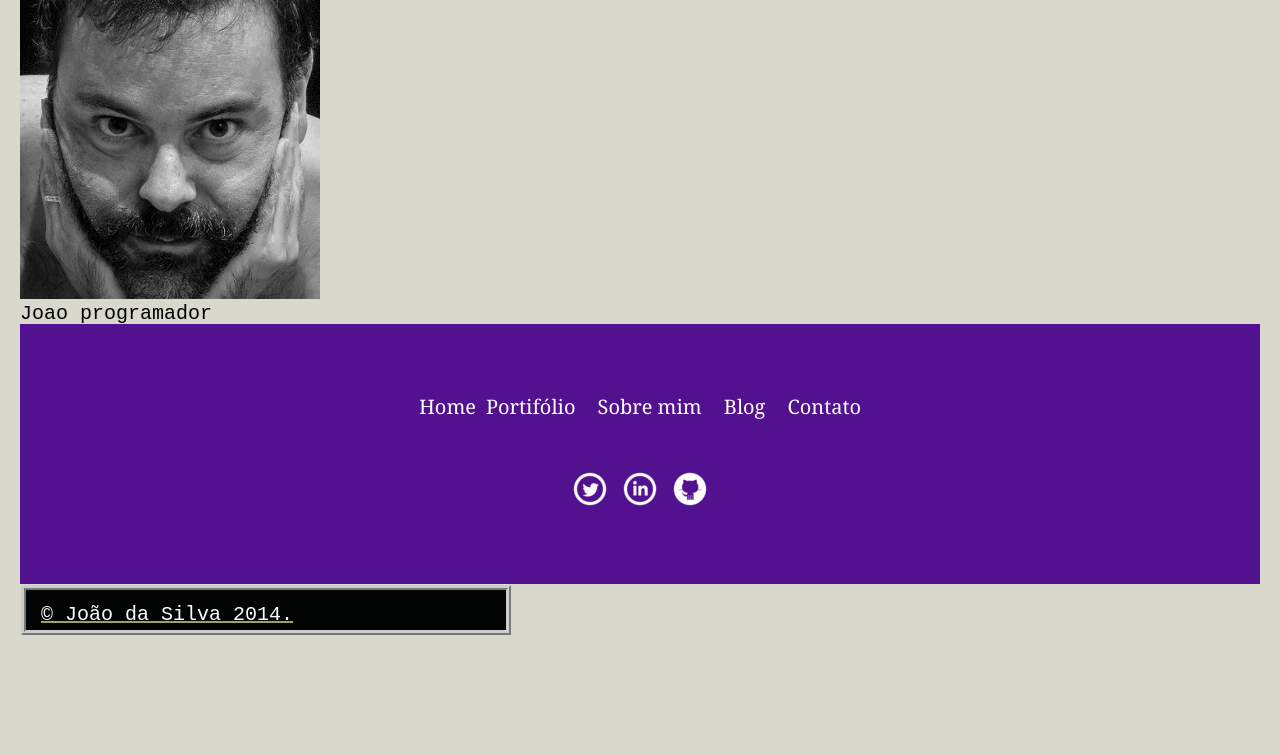
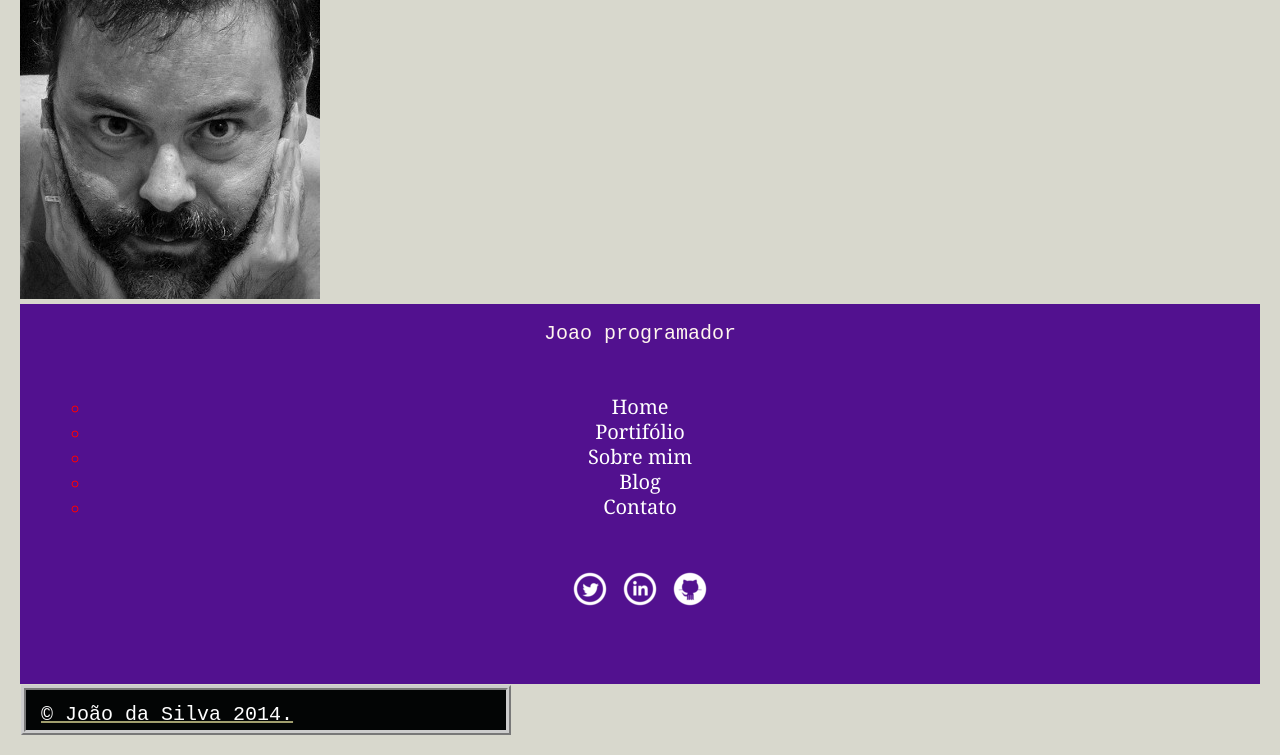
Before and after one commit to thiago-bento/thiagobento, a PHP site: page /bio.html in a window 1280 px wide. Shown: the part 1356-2111 px from the top of the page. Before the commit the page ends 1991 px from the top, so only its background shows below. Run offline with PHP 8.4, Linux system fonts and the light colour scheme.

Commit message:
aula 08 01

```diff
--- a/HTML CSS/bio.css
+++ b/HTML CSS/bio.css
@@ -70,7 +70,7 @@ aside {
 
 }
 
-aside li{
+#redesSociais li{
         display: inline-block;
 }
 
--- a/HTML CSS/bio.html
+++ b/HTML CSS/bio.html
@@ -73,10 +73,11 @@
 
                                     <figura>
                                             <img src="eu.jpg" alt= "Foto joao">
-                                            <figcaption> Joao programador </figcaption>
+
                                     </figura>
                             <aside>
                                 <nav>  <!-- atribuir semantica à pagina-->
+                                    <h1> Joao programador </h1>
                                     <ul> <!--INformação que inicializará uma lista = 5-->
 
                                         <li><a href="index.html" >Home <!-- tipo do HTML = 5-->
@@ -86,7 +87,7 @@
                                         <li><a href="contato.html" >Contato</a> </li>
                                     </ul>
                                 </nav>
-                                <ul>
+                                <ul id ="redesSociais">
                                     <li><a href="http:\\facebook.com\thiagobento"> <img src="twitter.png" alt="facebook thiagobento">
                                     <li><a href="http:\\linkedin.com\thiagobento"> <img src="linkedin.png" alt="Linkedin thiagobento">
                                     <li><a href="http:\\github.com\thiagobento">    <img src="github.png" alt="Github ThiagoBento">
```
